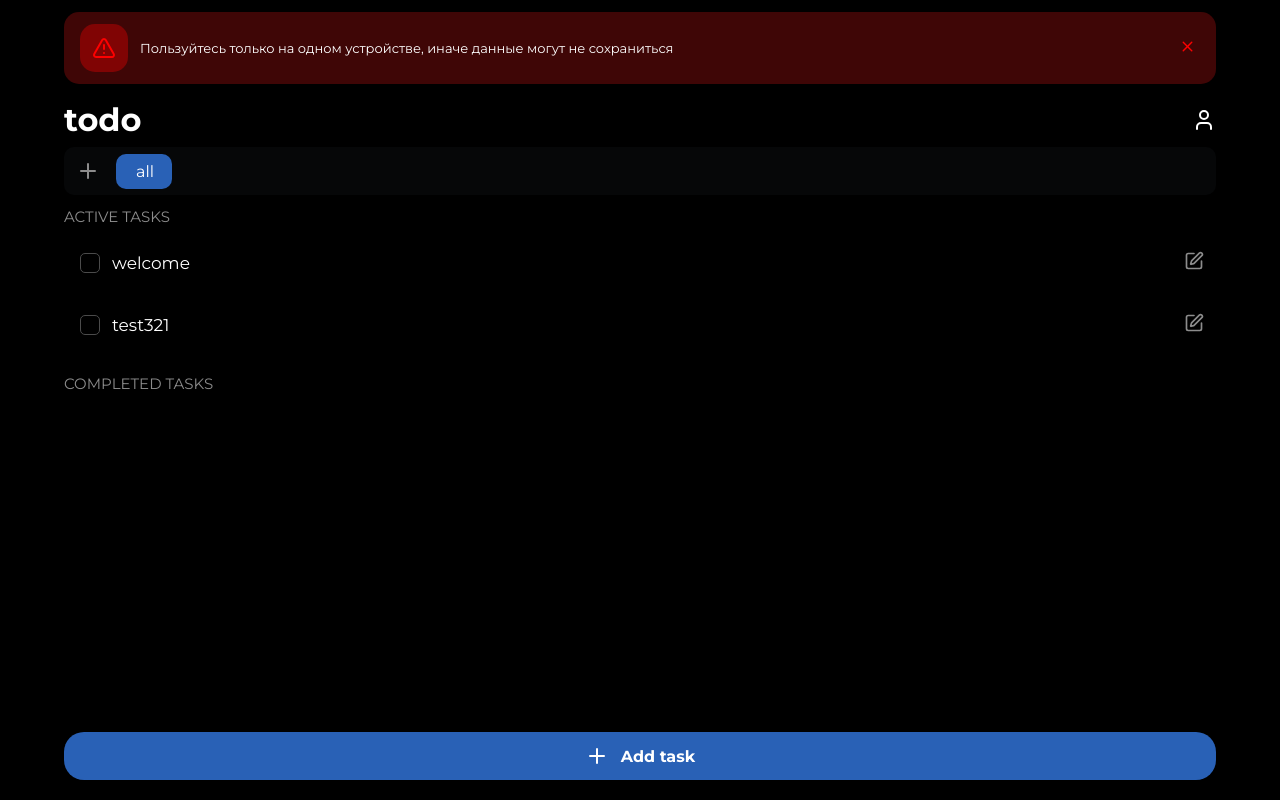
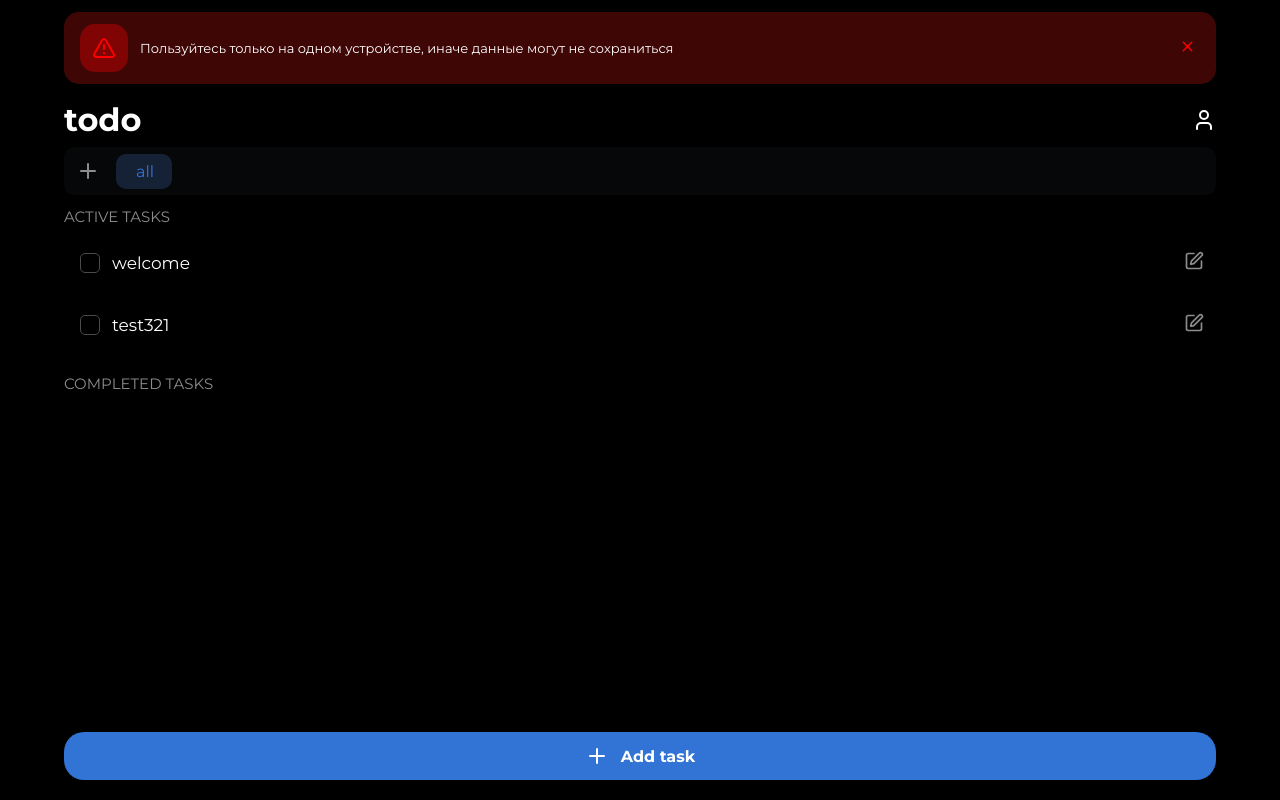
Before and after one commit to rekaup/todo, a React (Vite) app: page / in a window 1280 px wide. Built offline with nearby package versions, Linux system fonts and the light colour scheme.

Commit message:
правка стилей

```diff
--- a/src/styles/components/CategoryTabs.css
+++ b/src/styles/components/CategoryTabs.css
@@ -46,7 +46,7 @@
 }
 
 .category-tab[aria-checked='true'] {
-    color: var(--text);
+    color: var(--primary);
 }
 
 .category-tabs-indicator {
@@ -55,7 +55,7 @@
     left: 0;
     height: 100%;
     border-radius: var(--radius-sm);
-    background-color: var(--primary);
+    background-color: var(--primary-bg);
     pointer-events: none;
     transition: transform var(--animation-normal) cubic-bezier(.2, .8, .2, 1),
         width var(--animation-normal) cubic-bezier(.2, .8, .2, 1),
--- a/src/styles/tokens.css
+++ b/src/styles/tokens.css
@@ -3,7 +3,8 @@
     --surface: #191919;
     --surface-2: #2d2d2f;
     --task-bg: #060708;
-    --primary: #2961b6;
+    --primary: #3274d6;
+    --primary-bg: #253e667e;
     --danger: #ff0000;
     --text: #fff;
     --text-secondary: #8C8C8C;
```
